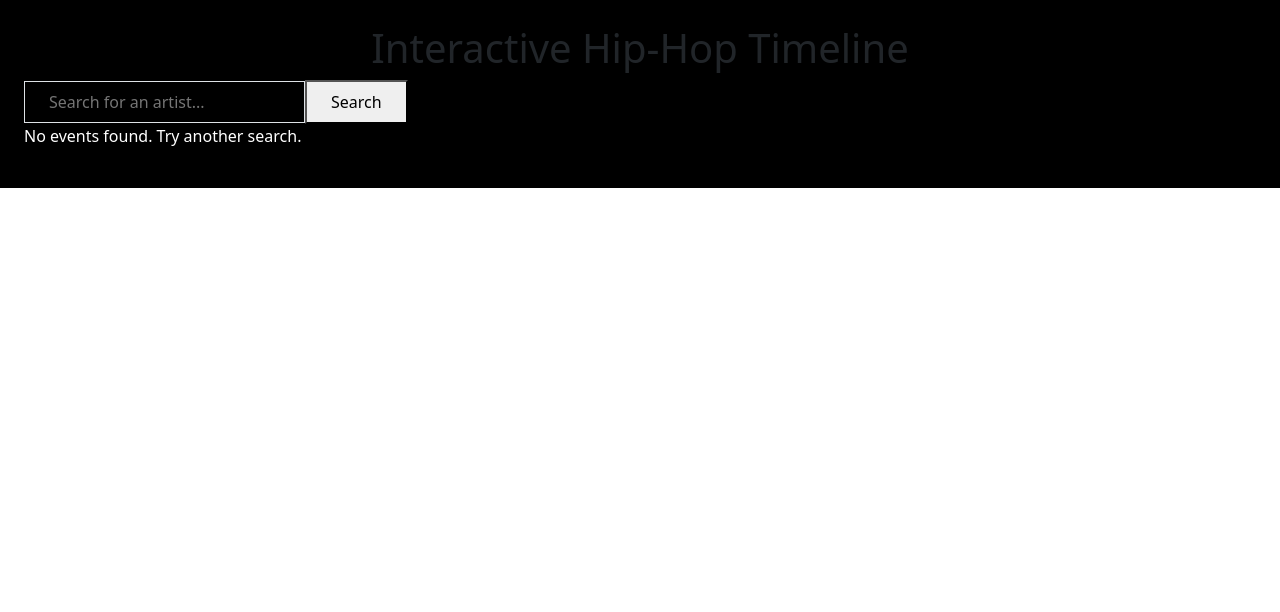
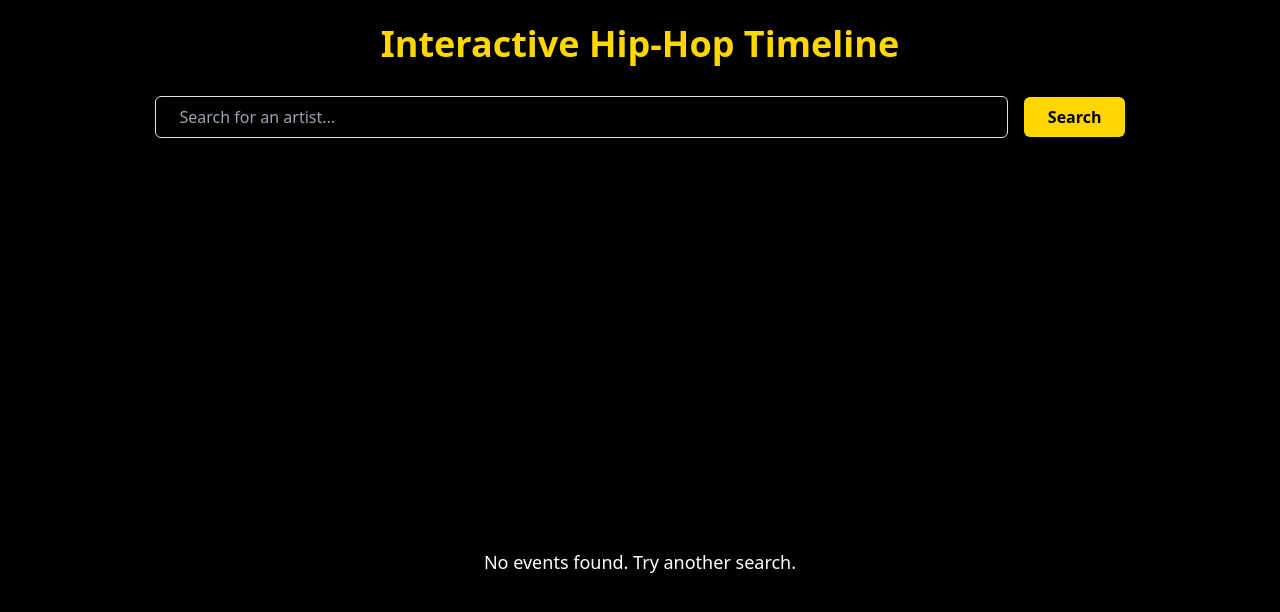
Before and after one commit to Bles-t/music-timeline, a React (Create React App) app: page / in a window 1280 px wide. Shown: the top 612 px of the page. Built offline with nearby package versions, Linux system fonts and the light colour scheme.

Commit message:
black and gold layout

```diff
--- a/src/App.js
+++ b/src/App.js
@@ -9,7 +9,7 @@ const App = () => {
   const fetchEvents = async (artist) => {
     try {
       const response = await axios.get(`http://localhost:5001/events?artist=${artist}`);
-      console.log('Response from server:', response.data); // Debugging
+      console.log('Response from server:', response.data);
       setEvents(response.data);
     } catch (error) {
       console.error('Error fetching events:', error);
@@ -18,8 +18,8 @@ const App = () => {
   };
 
   return (
-    <div className="bg-black text-gold min-h-screen p-4">
-      <h1 className="text-center text-4xl font-bold mb-8">Interactive Hip-Hop Timeline</h1>
+    <div className="bg-black text-gold min-h-screen flex flex-col">
+      <h1 className="text-center text-4xl font-bold py-6">Interactive Hip-Hop Timeline</h1>
       <SearchBar onSearch={fetchEvents} />
       <Timeline events={events} />
     </div>
--- a/src/components/Timeline.js
+++ b/src/components/Timeline.js
@@ -2,26 +2,24 @@ import React from 'react';
 
 const Timeline = ({ events }) => {
     return (
-        <div className="timeline-container bg-black text-gold min-h-screen flex flex-col items-center py-10">
+        <div className="timeline-container bg-black text-gold min-h-screen flex justify-center items-center p-8">
             {events.length === 0 ? (
                 <p className="text-white text-lg">No events found. Try another search.</p>
             ) : (
-                <div className="relative w-2/3">
-                    <div className="absolute left-1/2 transform -translate-x-1/2 w-1 bg-gold h-full"></div>
+                <div className="timeline flex items-center overflow-x-scroll space-x-12 py-8">
                     {events.map((event, index) => (
                         <div
                             key={event.id}
-                            className={`timeline-item flex items-center justify-start w-full mb-8 ${index % 2 === 0 ? 'flex-row-reverse' : 'flex-row'
-                                }`}
+                            className="timeline-item flex flex-col items-center"
+                            style={{ animation: `fadeIn 0.7s ease-in-out ${index * 0.3}s` }}
                         >
-                            <div className="bg-gold rounded-full w-6 h-6 flex items-center justify-center text-black font-bold shadow-lg">
+                            {/* Year/Date */}
+                            <div className="date-circle bg-gold text-black rounded-full w-10 h-10 flex items-center justify-center font-bold mb-4 shadow-lg">
                                 {new Date(event.date).getFullYear()}
                             </div>
-                            <div
-                                className="timeline-card bg-black border border-gold text-gold shadow-lg rounded-lg p-4 ml-4"
-                                style={{ animation: `fadeIn 0.7s ease-in-out` }}
-                            >
-                                <h6 className="text-xl font-semibold">{event.title}</h6>
+                            {/* Event Card */}
+                            <div className="event-card bg-black border border-gold text-gold shadow-lg rounded-lg p-4 max-w-xs text-center">
+                                <h6 className="text-lg font-semibold mb-2">{event.title}</h6>
                                 <p className="text-sm">{event.description}</p>
                             </div>
                         </div>
--- a/src/index.css
+++ b/src/index.css
@@ -1,3 +1,7 @@
+@tailwind base;
+@tailwind components;
+@tailwind utilities;
+
 @keyframes fadeIn {
     0% {
         opacity: 0;
--- a/tailwind.config.js
+++ b/tailwind.config.js
@@ -1,11 +1,9 @@
-/** @type {import('tailwindcss').Config} */
 module.exports = {
-  content: ["./src/**/*.{js,jsx,ts,tsx}"],
+  content: ['./src/**/*.{js,jsx,ts,tsx}'],
   theme: {
     extend: {
       colors: {
-        gold: '#FFD700', // Gold color
-        black: '#000000', // Black color
+        gold: '#FFD700',
       },
       animation: {
         fadeIn: 'fadeIn 0.7s ease-in-out',
```
Lines whose indentation alone changed are shown as unchanged.
